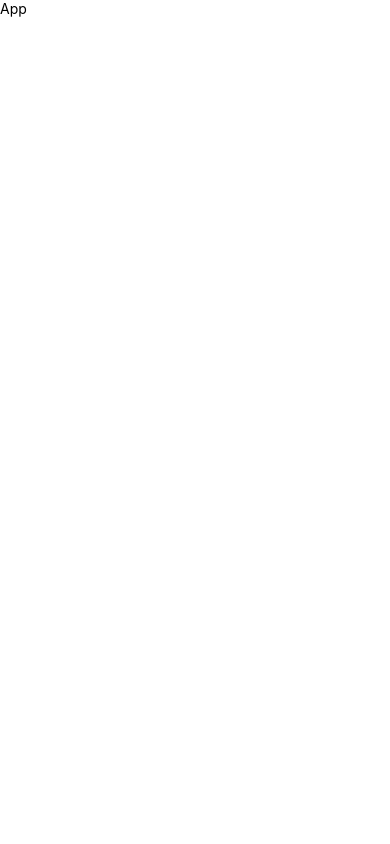
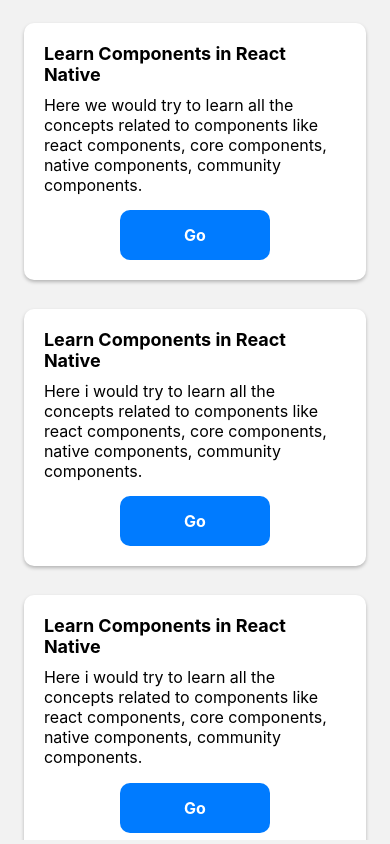
Before and after one commit to Sakib-203-15-3883/React-Native-In-Depth-2024, a React Native app: screen / in a window 390 px wide. Built offline with nearby package versions, Linux system fonts and the light colour scheme.

Commit message:
components

```diff
--- a/App.jsx
+++ b/App.jsx
@@ -1,14 +1,16 @@
-import { StyleSheet, Text, View } from 'react-native'
-import React from 'react'
+import React from 'react';
+import NativeStack from './MainStackNavigators/NativeStack';
+import {SafeAreaProvider} from 'react-native-safe-area-context';
+import {NavigationContainer} from '@react-navigation/native';
 
 const App = () => {
   return (
-    <View>
-      <Text>App</Text>
-    </View>
-  )
-}
+    <SafeAreaProvider>
+      <NavigationContainer >
+        <NativeStack />
+      </NavigationContainer>
+    </SafeAreaProvider>
+  );
+};
 
 export default App;
-
-const styles = StyleSheet.create({})
--- /dev/null
+++ b/MainStackNavigators/NativeStack.jsx
@@ -0,0 +1,26 @@
+import {StyleSheet, Text, View} from 'react-native';
+import React from 'react';
+import {createNativeStackNavigator} from '@react-navigation/native-stack';
+
+import Main from '../src/Main/Main';
+import Components from '../src/LearnComponents/Components';
+import FlatList from '../src/FlatList/FlatList';
+
+const Stack = createNativeStackNavigator();
+
+const NativeStack = () => {
+  return (
+    <Stack.Navigator
+      screenOptions={{
+        headerShown: false,
+      }}>
+      <Stack.Screen name="Main" component={Main} />
+      <Stack.Screen name="Components" component={Components} />
+      <Stack.Screen name="FlatList" component={FlatList} />
+    </Stack.Navigator>
+  );
+};
+
+export default NativeStack;
+
+const styles = StyleSheet.create({});
--- /dev/null
+++ b/Utility/Button.jsx
@@ -0,0 +1,30 @@
+import React from 'react';
+import { TouchableOpacity, Text, StyleSheet } from 'react-native';
+import { lightColors } from './Colors';
+
+const Button = ({ title, onPress }) => {
+  return (
+    <TouchableOpacity style={[styles.button, ]} onPress={onPress}>
+      <Text style={styles.buttonText}>{title}</Text>
+    </TouchableOpacity>
+  );
+};
+
+const styles = StyleSheet.create({
+  button: {
+    backgroundColor: '#007bff',
+    width: 150, // Fixed width
+    height: 50, // Fixed height
+
+    borderRadius: 10,
+    alignItems: 'center',
+    justifyContent: 'center',
+  },
+  buttonText: {
+    color: '#ffffff',
+    fontSize: 16,
+    fontWeight: 'bold',
+  },
+});
+
+export default Button;
--- /dev/null
+++ b/Utility/Colors.jsx
@@ -0,0 +1,17 @@
+// colors.js
+
+export const lightColors = {
+  primary: '#007bff',
+  secondary: '#6c757d',
+  background: '#ffffff',
+  text: '#000000',
+  // Add more colors as needed
+};
+
+export const darkColors = {
+  primary: '#90caf9',
+  secondary: '#bdbdbd',
+  background: '#121212',
+  text: '#ffffff',
+  // Add more colors as needed
+};
--- a/package.json
+++ b/package.json
@@ -10,8 +10,12 @@
     "test": "jest"
   },
   "dependencies": {
+    "@react-navigation/native": "^6.1.17",
+    "@react-navigation/native-stack": "^6.9.26",
     "react": "18.2.0",
-    "react-native": "0.74.0"
+    "react-native": "0.74.0",
+    "react-native-safe-area-context": "^4.10.1",
+    "react-native-screens": "^3.31.1"
   },
   "devDependencies": {
     "@babel/core": "^7.20.0",
--- /dev/null
+++ b/src/FlatList/FlatList.jsx
@@ -0,0 +1,14 @@
+import { StyleSheet, Text, View } from 'react-native'
+import React from 'react'
+
+const FlatList = () => {
+  return (
+    <View>
+      <Text style={{color:"black"}}>FlatList</Text>
+    </View>
+  )
+}
+
+export default FlatList
+
+const styles = StyleSheet.create({})
--- /dev/null
+++ b/src/LearnComponents/Components.jsx
@@ -0,0 +1,88 @@
+import { StyleSheet, Text, View , ScrollView } from 'react-native'
+import React from 'react'
+import { SafeAreaView } from 'react-native-safe-area-context';
+const Components = () => {
+  return (
+    <SafeAreaView>
+      <ScrollView contentContainerStyle={styles.container}>
+      <Text style={styles.title}>Understanding the concepts of components in React Native</Text>
+      <Text style={styles.paragraph}>
+        React Native uses React as a UI library, and we know that a React application is a tree of components where the
+        root component brings everything together.
+      </Text>
+      <Text style={styles.subtitle}>i. React components :</Text>
+      <Text style={styles.paragraph}>
+        It's a reusable piece of code that represents a small part of the user interface. It's a JavaScript function
+        that returns JSX, which is used to describe how the UI should look like.
+      </Text>
+      <Text style={styles.subtitle}>ii. React Native Components :</Text>
+      <Text style={styles.paragraph}>
+        React Native components are essential building blocks used to create user interfaces for mobile applications.
+        There are 3 types of React Native components.
+      </Text>
+      <Text style={styles.subsubtitle}>i. Core Components :</Text>
+      <Text style={styles.paragraph}>
+        It's a pre-built UI component provided by React Native. It's platform-independent, which means it works for
+        Android and iOS. It's highly customizable using props. There are a few core components: View, Text, Image,
+        ScrollView, TextInput, etc.
+      </Text>
+      <Text style={styles.subsubtitle}>ii. Native Components :</Text>
+      <Text style={styles.paragraph}>
+        UI elements that are specific to the platform. Written in the respective platform's native language (Objective-C/Swift
+        for iOS, Java/Kotlin for Android). We can create custom native components and expose them to React Native using
+        a process called bridging.
+      </Text>
+      <Text style={styles.subsubtitle}>iii. Community components :</Text>
+      <Text style={styles.paragraph}>
+        Community components in React Native refer to third-party libraries or packages created and maintained by the
+        developer community. UI Components (react-native-elements, react-native-paper), Navigation
+        (react-navigation), State Management (Redux, MobX), Networking and APIs (axios, react-native-fetch-blob),
+        Animations (react-native-reanimated, lottie-react-native), Maps and Location Services (react-native-maps,
+        react-native-geolocation-service), Push Notifications (react-native-push-notification)
+      </Text>
+      <Text style={styles.notes}>
+        Any component that renders other components is a parent component. Rendered components known as child components.
+        Most of React Native’s Core Components can be customized with props.
+      </Text>
+    </ScrollView>
+    </SafeAreaView>
+  )
+}
+
+export default Components
+
+const styles = StyleSheet.create({
+  container: {
+    padding: 20,
+  },
+  title: {
+    fontSize: 20,
+    fontWeight: 'bold',
+    marginBottom: 10,
+    color:"black"
+  },
+  subtitle: {
+    fontSize: 18,
+    fontWeight: 'bold',
+    marginTop: 20,
+    color:"black"
+  },
+  subsubtitle: {
+    fontSize: 16,
+    fontWeight: 'bold',
+    marginTop: 15,
+    color:"black"
+  },
+  paragraph: {
+    fontSize: 16,
+    marginTop: 5,
+    marginBottom: 10,
+    color:"black"
+  },
+  notes: {
+    fontSize: 14,
+    fontStyle: 'italic',
+    marginTop: 20,
+    color:"black"
+  },
+});
--- /dev/null
+++ b/src/Main/Main.jsx
@@ -0,0 +1,119 @@
+import { StyleSheet, Text, View,FlatList } from 'react-native'
+import React from 'react'
+import { SafeAreaView } from 'react-native-safe-area-context';
+import { lightColors } from '../../Utility/Colors';
+import Button from '../../Utility/Button';
+import { useNavigation } from '@react-navigation/native';
+
+const Main = () => {
+  const navigation = useNavigation();
+
+  const data = [
+    {
+      id: '1',
+      title: 'Learn Components in React Native',
+      content:
+        'Here we would try to learn all the concepts related to components like react components, core components, native components, community components.',
+        screen: 'Components',
+    },
+
+    {
+      id: '2',
+      title: 'Learn Components in React Native',
+      content:
+        'Here i would try to learn all the concepts related to components like react components, core components, native components, community components.',
+        screen: 'FlatList',
+    },
+
+    {
+      id: '3',
+      title: 'Learn Components in React Native',
+      content:
+        'Here i would try to learn all the concepts related to components like react components, core components, native components, community components.',
+        screen: 'FlatList',
+    },
+
+    {
+      id: '4',
+      title: 'Learn Components in React Native',
+      content:
+        'Here i would try to learn all the concepts related to components like react components, core components, native components, community components.',
+        screen: 'FlatList',
+    },
+
+
+  ];
+
+  const handleOnPress = (screen)=>{
+    navigation.navigate(screen);
+
+  }
+
+
+  const renderItem = ({ item }) => (
+    <View style={styles.card}>
+      <Text style={styles.title}>{item.title}</Text>
+      <Text style={styles.content}>{item.content}</Text>
+      <View style={styles.buttonPosition}>
+        <Button title="Go" onPress={() => handleOnPress(item.screen)} />
+      </View>
+    </View>
+  );
+
+  return (
+    <SafeAreaView style={styles.container}>
+
+<FlatList
+        data={data}
+        renderItem={renderItem}
+        keyExtractor={(item) => item.id}
+      />
+    </SafeAreaView>
+  )
+}
+
+export default Main
+
+const styles = StyleSheet.create({
+  container:{
+    flex:1,
+    marginHorizontal:"1%",
+    marginVertical:"1%"
+  },
+  text:{
+    color:lightColors.text
+  },
+  card: {
+    backgroundColor: '#ffffff',
+    borderRadius: 10,
+    padding: 20,
+    marginVertical: 10,
+    marginHorizontal: 20,
+    shadowColor: '#000000',
+    shadowOffset: {
+      width: 0,
+      height: 2,
+    },
+    shadowOpacity: 0.25,
+    shadowRadius: 3.84,
+    elevation: 5,
+    marginTop:"5%",
+
+  },
+  title: {
+    fontSize: 18,
+    fontWeight: 'bold',
+    marginBottom: 10,
+    color:lightColors.text
+  },
+  content: {
+    fontSize: 16,
+    color:lightColors.text
+  },
+
+  buttonPosition:{
+    marginTop:"5%",
+    alignItems:"center",
+    justifyContent:"center"
+  }
+})
```
Also changed, not shown: 2 other files (tests, documents, lock files or other folders).
